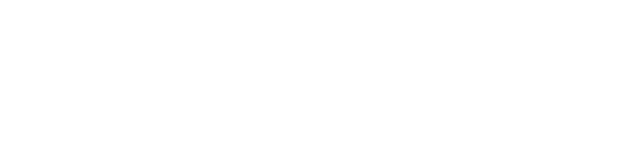
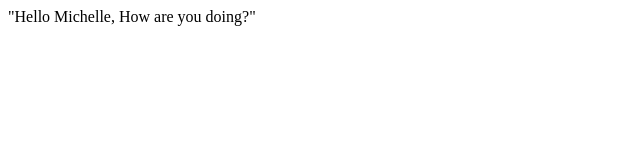
Before and after one commit to ewilson1/Wilson_Eric_WPF, a plain HTML site: page Associating JS/Index.html in a window 1280 px wide. Shown: the whole page, without its empty margins (0-640 px from the left). Drawn offline with Linux system fonts and the light colour scheme.

Commit message:
Here is an update from one file
I am trying to send along an email to a windows user, yet the js isn’t
working

```diff
--- a/Associating JS/Index.html
+++ b/Associating JS/Index.html
@@ -2,10 +2,10 @@
 <!DOCTYPE HTML>
 <html>
     <head>
-        <title>This is my second html page.</title>
+        <title>I love you Honey.</title>
     </head>
     <script src="js/script.js"></script>
     <body>
-
+"Hello Michelle, How are you doing?"
     </body>
 </html>
```
